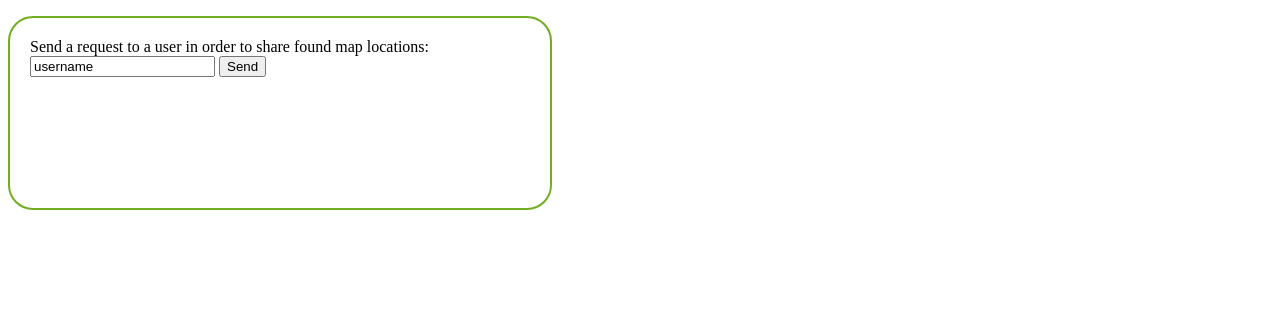
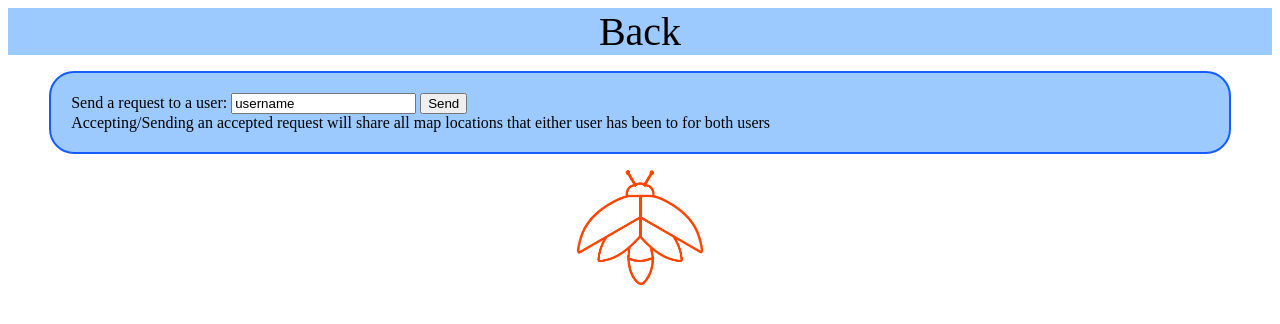
Before and after one commit to sdacosta13/firefly, a PHP site: page /groupWeb/Friends.php in a window 1280 px wide. Shown: the top 324 px of the page. Run offline with PHP 8.4, Linux system fonts and the light colour scheme; the visitor is signed in with stand-in values (Sample User, id 1); data that the repository does not hold is empty.

Commit message:
Adding Harvey's latest file

```diff
--- a/Friends.php
+++ b/Friends.php
@@ -71,25 +71,60 @@
 <style>
 #rcorners2 {
   border-radius: 25px;
-  border: 2px solid #73AD21;
+  border: 2px solid #165cff;
   padding: 20px;
-  width: 500px;
-  height: 150px;
+  width: 90%;
+  height: 30%;
+  background-color: #9ccaff;
+  margin-left: auto;
+    margin-right: auto;
 }
 .rcorners2 {
   border-radius: 25px;
-  border: 2px solid #73AD21;
+  border: 2px solid #165cff;
   padding: 20px;
-  width: 500px;
-  height: 50px;
+  width: 90%;
+  height: 30%;
+  background-color: #9ccaff;
+  margin-left: auto;
+    margin-right: auto;
+}
+a{
+text-align: center;
+position: center;
+background-color: #9ccaff;
+width: 100%;
+height: 10%;
+margin:0;
+padding:0;
+text-decoration: none;
+color: black;
+font-size: 2.5rem;
+display: block;
+}
+body{
+background-color: #fff;
+}
+img {
+    display: block;
+    margin-left: auto;
+    margin-right: auto;
+   position: center;
+   width: 10%;
+}
+div{
+  bottom:0;
+  width:100%;
 }
 </style>
+<body>
+<a href=firefly.html>Back</a>
 <p id="rcorners2">
-Send a request to a user in order to share found map locations:
+Send a request to a user:
                 <label>
                     <input type="text" value="username" name="uname" id="rqUser" onfocus="if(value==='username'){value=''; this.style.color='#000'}" onblur="if(value===''){value='username'; this.style.color='#adadad'}">
                 </label>
-                <button type="button" onclick="makeRequestJS();">Send</button>
+                <button type="button" onclick="makeRequestJS();">Send</button><br>Accepting/Sending an accepted request will share all map locations that either user has been to for both users
  </p>
 <?php
 
@@ -100,11 +135,13 @@ $uname = convertTextToID($uname,$mysqli,$testMsgs);
 $boxArray = getRequests($uname,$mysqli,$testMsgs);//(check this line should work as intended)
 $requestNum = count($boxArray);
   for($i=0;$i<$requestNum;$i++){
-        echo "<p class=\"rcorners2\" id=\"",$i,"\"> Request to share from: ",$boxArray[$i], "<input type=\"button\" value=\"Accept\" id=\"",$i,"\" onclick=\"acceptJS(this.id)\">
-        <input type=\"button\" value=\"Deny\" id=\"",$i,"\" onclick=\"denyJS(this.id)\">";
+        echo "<p class=\"rcorners2\" id=\"",$i,"\"> Request to share from: ",$boxArray[$i], "  <input type=\"button\" value=\"Accept\" id=\"",$i,"\" onclick=\"acceptJS(this.id)\">
+        <input type=\"button\" value=\"Deny\" id=\"",$i,"\" onclick=\"denyJS(this.id)\"></p>";
 }
 ?>
-
+<img
+                    alt="Footer Firefly Logo" class="footer"
+                    src="images/firefly_transparent_logo.png">
 </body>
 <script src="https://ajax.googleapis.com/ajax/libs/jquery/3.4.1/jquery.min.js"></script>
 <script type="text/javascript" language="javascript">
```
